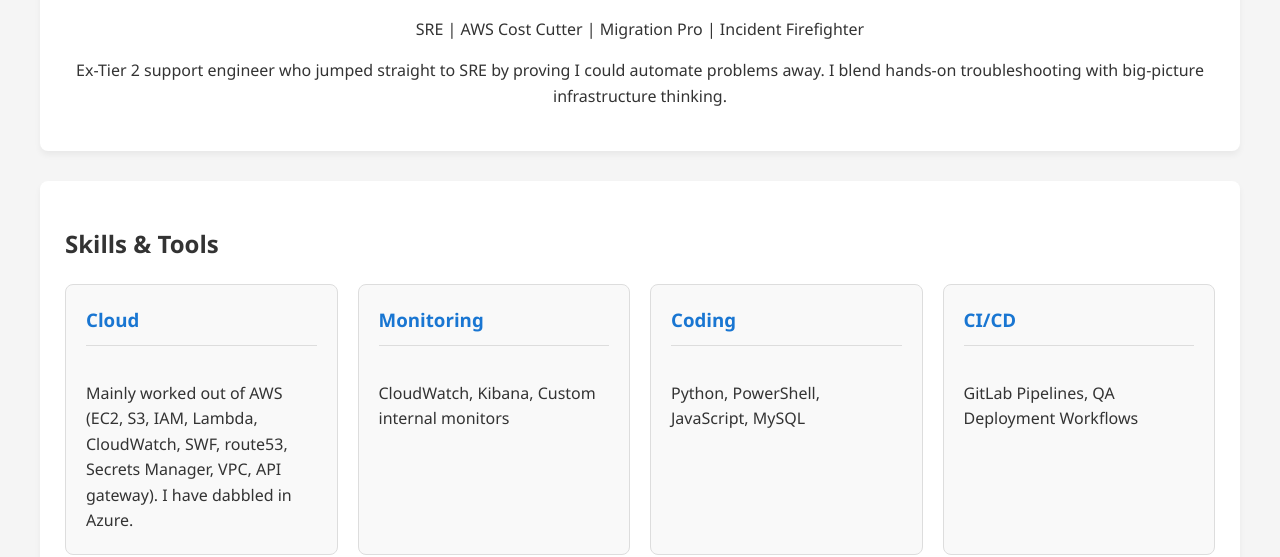
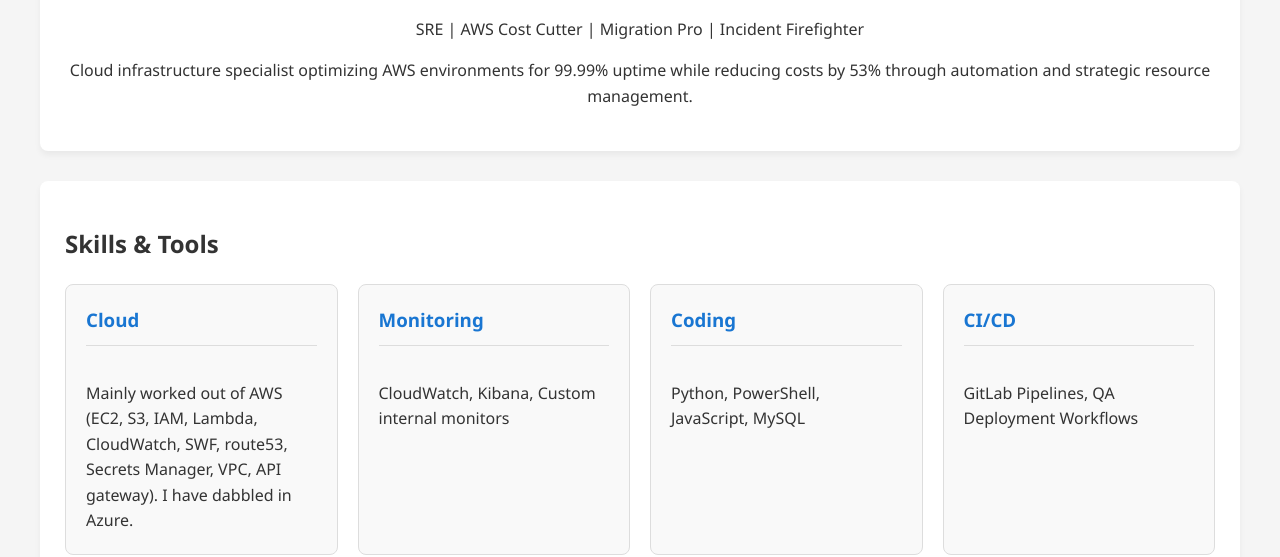
Before and after one commit to Kthan-Graham/Resume, a plain HTML site: page index.html in a window 1280 px wide. Shown: the part 268-825 px from the top of the page. Drawn offline with Linux system fonts and the light colour scheme.

Commit message:
Update index.html

```diff
--- a/index.html
+++ b/index.html
@@ -34,7 +34,7 @@
             </div>
             <h2>Site Reliability Engineer II</h2>
             <p>SRE | AWS Cost Cutter | Migration Pro | Incident Firefighter</p>
-            <p>Ex-Tier 2 support engineer who jumped straight to SRE by proving I could automate problems away. I blend hands-on troubleshooting with big-picture infrastructure thinking.</p>
+            <p>Cloud infrastructure specialist optimizing AWS environments for 99.99% uptime while reducing costs by 53% through automation and strategic resource management.</p>
         </section>
 
         <section id="skills" class="card">
```
